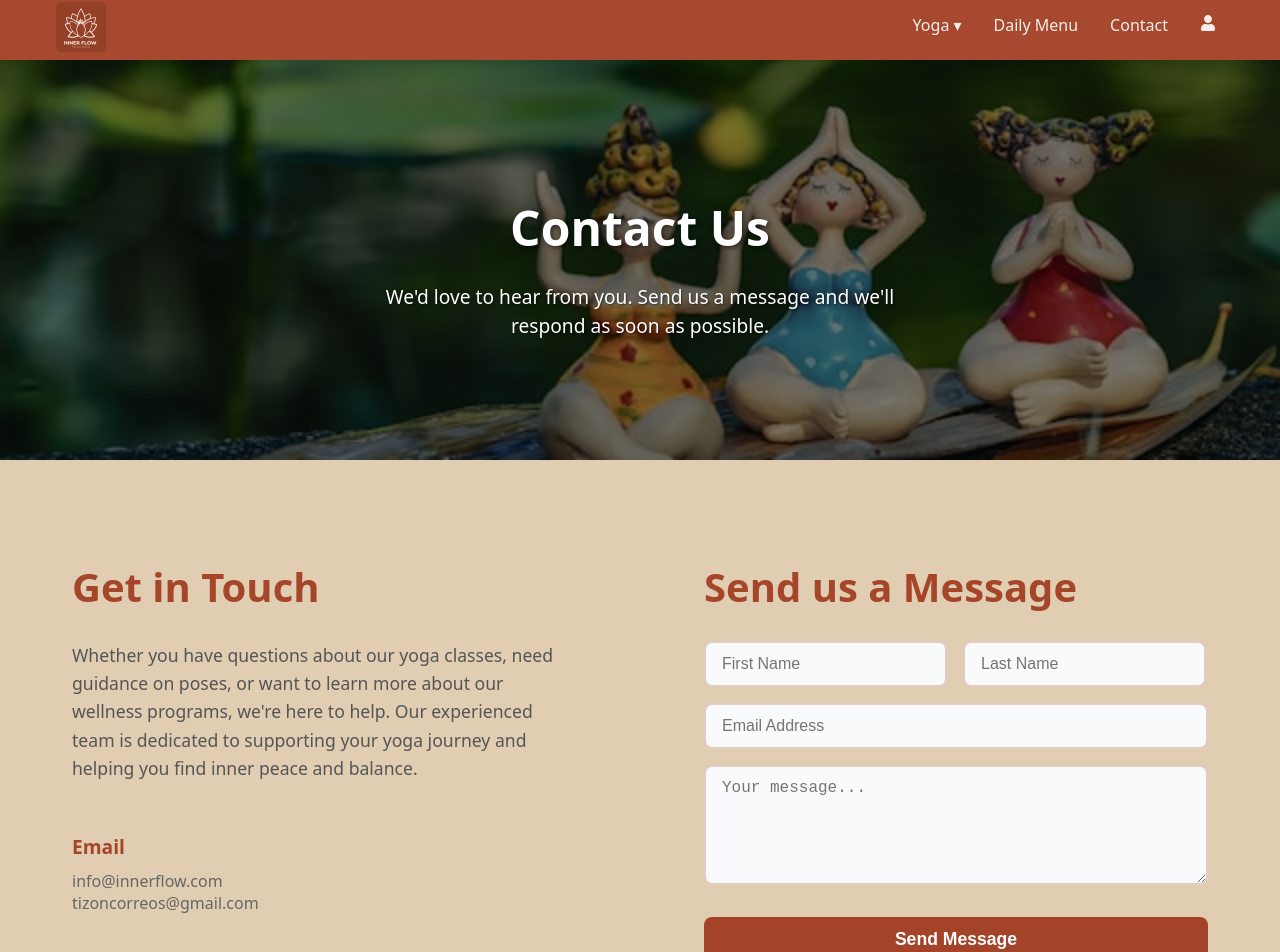
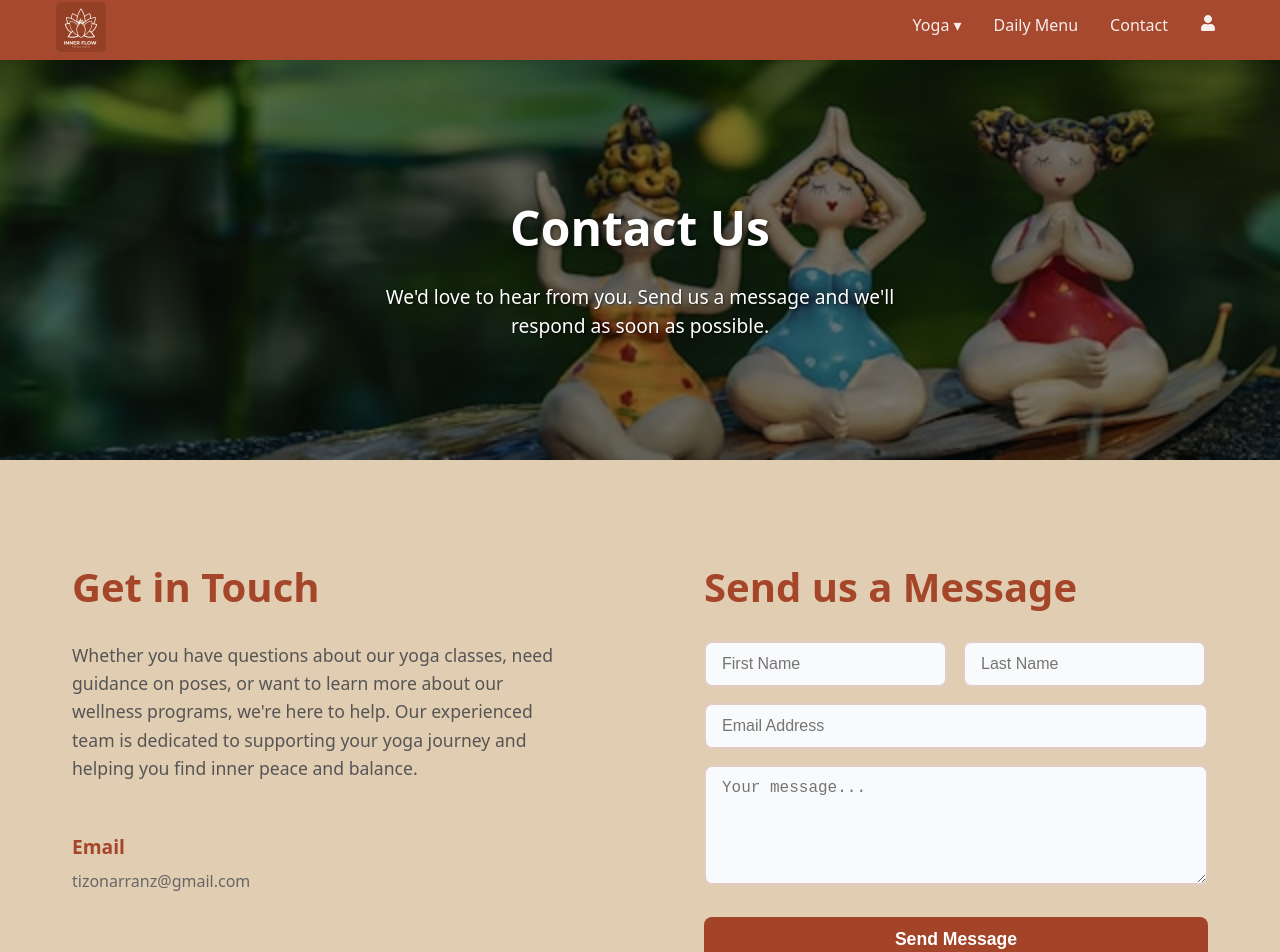
Before and after one commit to IsabelTizon/inner-flow, a React (Vite) app: page /contact in a window 1280 px wide. Shown: the top 952 px of the page. Built offline with nearby package versions, Linux system fonts and the light colour scheme.

Commit message:
email changed on Contact

```diff
--- a/src/pages/contact/components/ContactInfo.jsx
+++ b/src/pages/contact/components/ContactInfo.jsx
@@ -15,8 +15,7 @@ export default function ContactInfo() {
 			<div className={styles.contactDetails}>
 				<div className={styles.detail}>
 					<h3>Email</h3>
-					<p>info@innerflow.com</p>
-					<p>tizoncorreos@gmail.com</p>
+					<p>tizonarranz@gmail.com</p>
 				</div>
 			</div>
 		</div>
```
